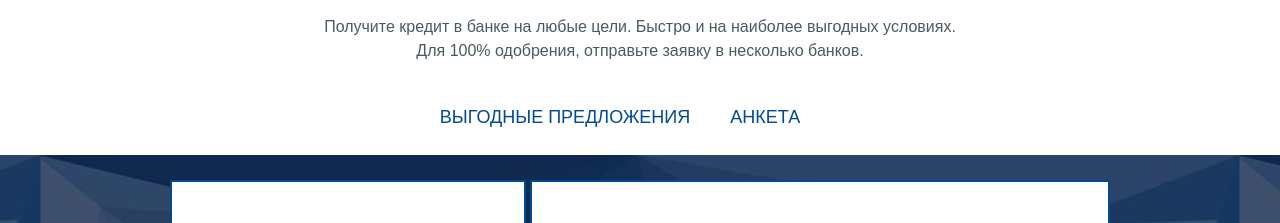
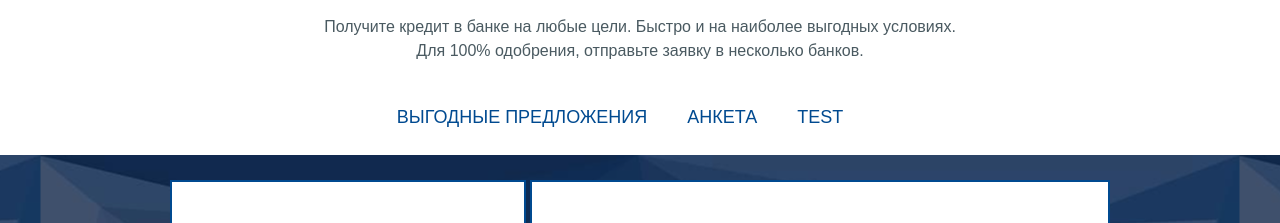
Before and after one commit to v2538n/linkprofit_new, a website: page app/index.html in a window 1280 px wide. Shown: the part 86-309 px from the top of the page. Drawn offline with Linux system fonts and the light colour scheme.

Commit message:
test commit2

```diff
--- a/app/index.html
+++ b/app/index.html
@@ -26,6 +26,10 @@
 				</div>
 				<div class="header-navigation__item">
 					<a href="#">анкета</a>
+				</div>
+
+				<div class="header-navigation__item">
+					<a href="#">test</a>
 				</div>
 			</nav>
 		</div>
```
